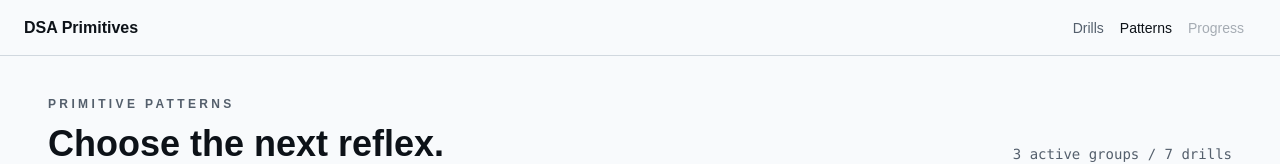
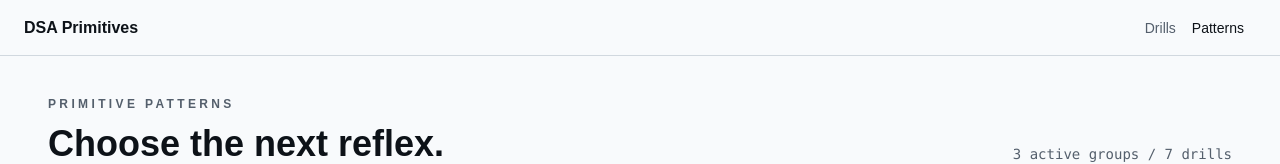
Before and after one commit to StoyanDimitrov0016/dsa-primitives, a Next.js app: page /patterns in a window 1280 px wide. Shown: the top 164 px of the page. Built offline with nearby package versions, Linux system fonts and the light colour scheme.

Commit message:
polish: simplify app header routes

```diff
--- a/components/app-header.tsx
+++ b/components/app-header.tsx
@@ -45,7 +45,7 @@ export function AppHeader() {
       </Link>
 
       <div className="flex items-center gap-3">
-        <nav className="hidden items-center gap-4 text-sm text-muted-foreground md:flex">
+        <nav className="flex items-center gap-3 text-sm text-muted-foreground md:gap-4">
           {navigationItems.map((item) => {
             const isActive =
               pathname === item.href ||
@@ -64,9 +64,6 @@ export function AppHeader() {
               </Link>
             );
           })}
-          <span className="cursor-not-allowed opacity-50" title="Under construction">
-            Progress
-          </span>
         </nav>
 
         <Tooltip>
```
